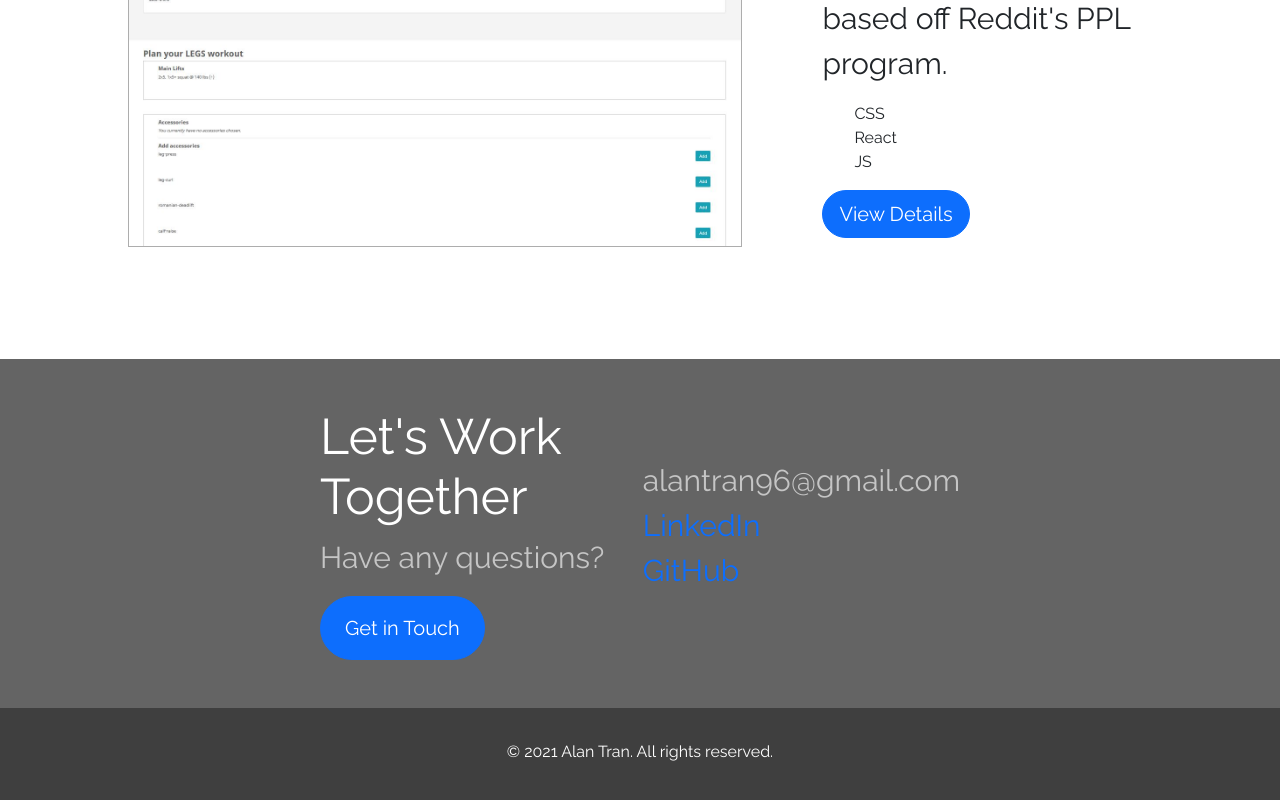
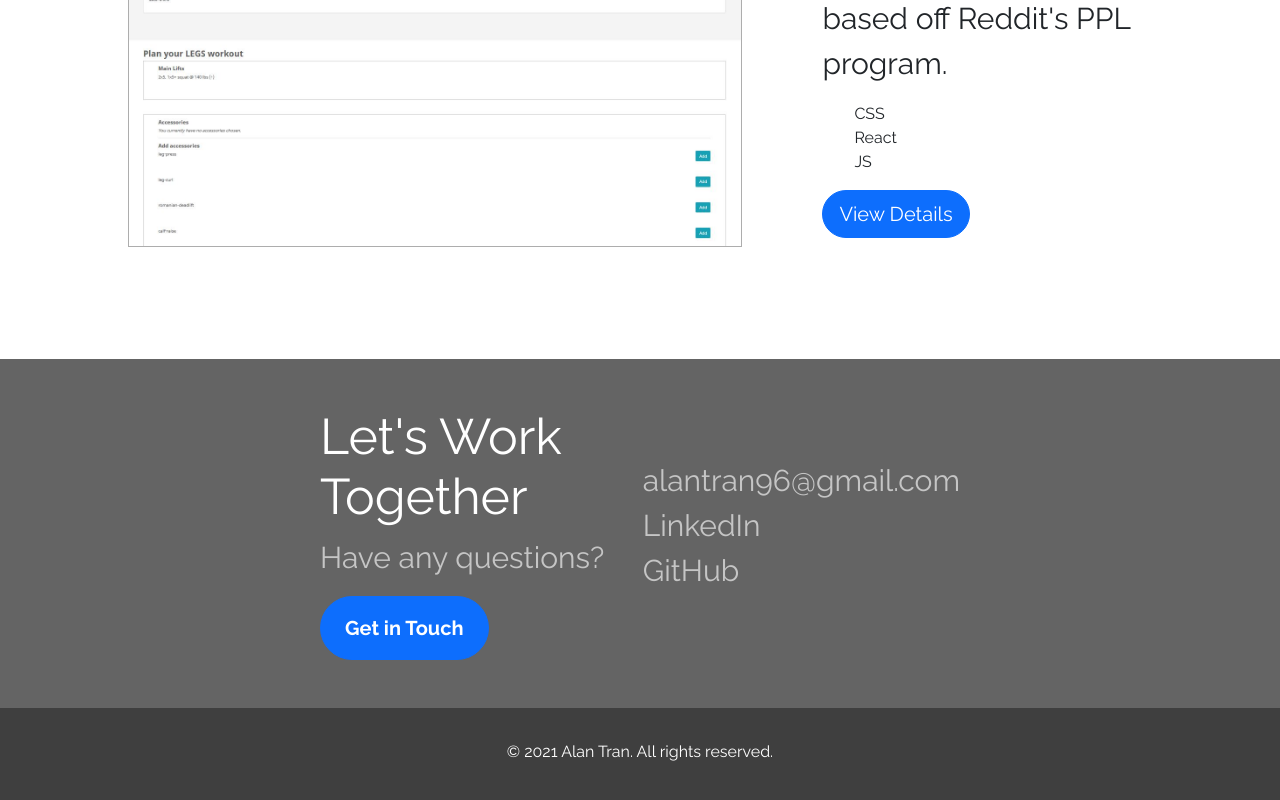
Before and after one commit to nalanart/portfolio, a React (Create React App) app: page / in a window 1280 px wide. Shown: the part 1332-2132 px from the top of the page. Built offline with nearby package versions, Linux system fonts and the light colour scheme.

Commit message:
Changed CTA links

```diff
--- a/src/components/Cta.js
+++ b/src/components/Cta.js
@@ -11,7 +11,7 @@ const Cta = () => {
       </div>
       <div className="socials">
         <ul className="socials-list">
-          <li className="socials-list__item"><span></span>alantran96@gmail.com</li>
+          <li className="socials-list__item"><a>alantran96@gmail.com</a></li>
           <li className="socials-list__item"><a href="https://www.linkedin.com/in/alan-tran-97a287140/" target="_blank">LinkedIn</a></li>
           <li className="socials-list__item"><a href="https://github.com/nalanart" target="_blank">GitHub</a></li>
         </ul>
--- a/src/components/styles/Cta.css
+++ b/src/components/styles/Cta.css
@@ -17,11 +17,12 @@
   color: #c5c5c5;
 }
 
-.socials-list__item a:visited {
+.socials-list__item a {
   color: #c5c5c5;
 }
 
 .site-cta__btn {
+  font-weight: 700;
   padding: 1rem 1.5rem;
   border-radius: 2rem;
 }
```
Also changed, not shown: 1 other file (tests, documents, lock files or other folders).
